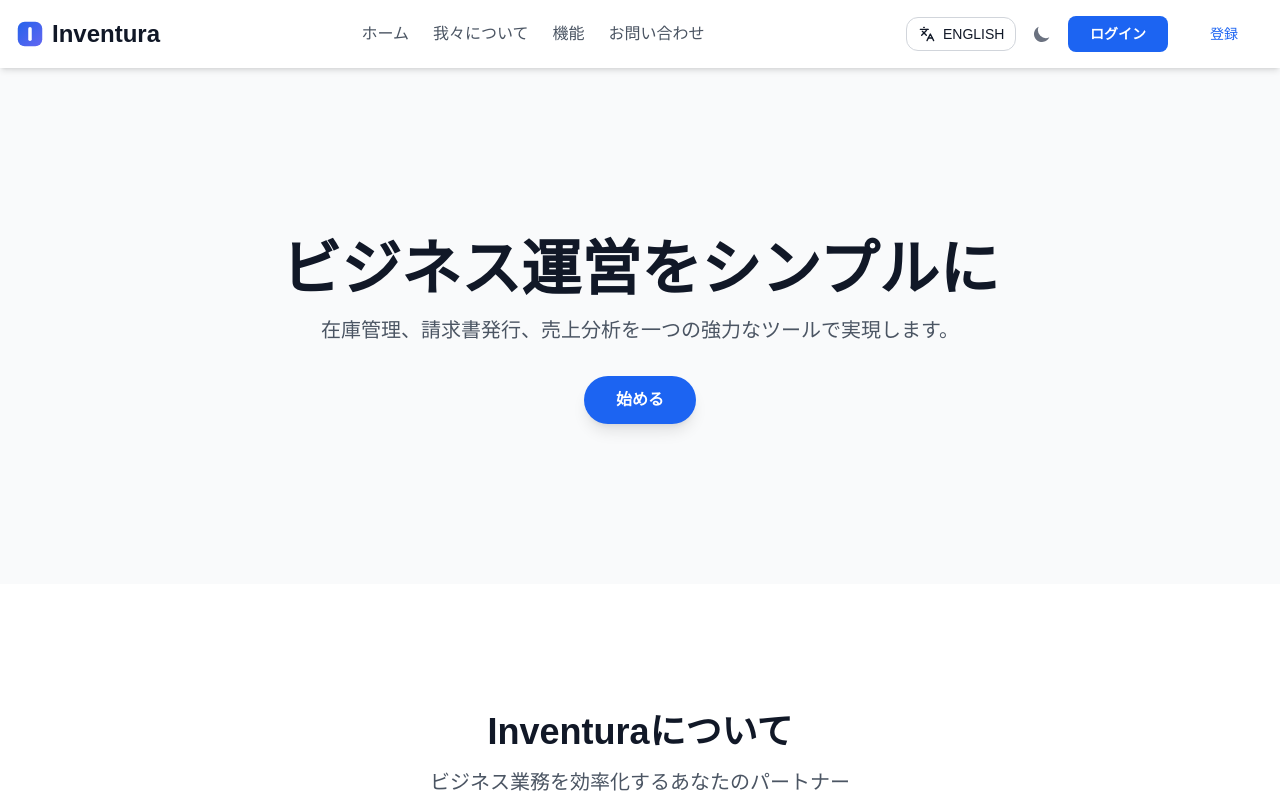
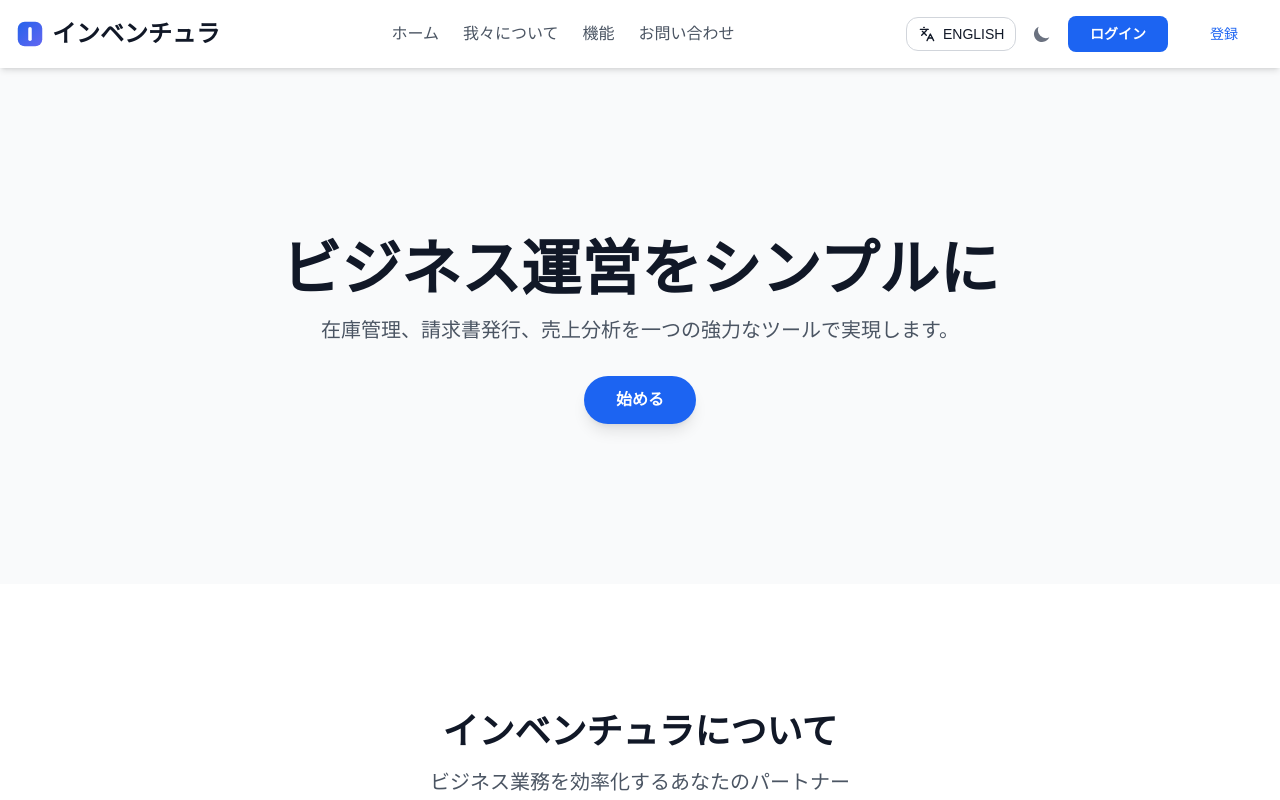
Before and after one commit to shinthantnaingGit/Inventura-Inventory-Management-System, a Next.js app: page / in a window 1280 px wide. Shown: the top 800 px of the page. Built offline with nearby package versions, Linux system fonts and the light colour scheme; a web font is replaced by a local one.

Commit message:
feat: (¥) sign

```diff
--- a/src/features/auth/components/AuthHeader.jsx
+++ b/src/features/auth/components/AuthHeader.jsx
@@ -4,8 +4,11 @@ import Link from "next/link";
 import { DarkThemeToggle } from "flowbite-react";
 import InventuraMark from "@/components/InventuraMark";
 import LangToggle, { LangToggleIcon } from "@/components/LangToggle";
+import { useI18n } from "@/i18n/I18nProvider";
 
 const AuthHeader = () => {
+    const { t } = useI18n();
+
   return (
     <div className="absolute top-0 left-0 right-0 p-4 flex justify-between items-center z-10">
       <Link
@@ -14,7 +17,7 @@ const AuthHeader = () => {
       >
         <div className="flex items-center space-x-2">
           <InventuraMark className="size-7" />
-          <h1 className="text-2xl font-bold">Inventura</h1>
+          <h1 className="text-2xl font-bold">{t("brand", "インベンチュラ")}</h1>
         </div>
       </Link>
       <div className="flex gap-3">
--- a/src/features/static/components/Header.jsx
+++ b/src/features/static/components/Header.jsx
@@ -25,7 +25,7 @@ export default function Header() {
         {/* Left: logo */}
         <div className="flex items-center space-x-2">
           <InventuraMark className="size-7" />
-          <h1 className="text-2xl font-bold">Inventura</h1>
+          <h1 className="text-2xl font-bold">{t("brand", "インベンチュラ")}</h1>
         </div>
 
         {/* Center: desktop nav */}
--- a/src/i18n/messages.js
+++ b/src/i18n/messages.js
@@ -280,7 +280,7 @@ export const messages = {
       backToInventory: "Back to Inventory",
       labels: {
         product: "Product",
-        price: "Price",
+        price: "Price (¥)",
         confirm: "I confirm to create this product",
         goBackAfterSave: "Go Back To Product List After Saving",
       },
@@ -313,7 +313,7 @@ export const messages = {
       loadError: "Failed to load product. Please try again.",
       labels: {
         product: "Product",
-        price: "Price",
+        price: "Price (¥)",
         confirm: "I confirm to update this product",
         goBackAfterSave: "Go Back To Product List After Saving",
       },
@@ -665,7 +665,7 @@ export const messages = {
         cta: "始める",
       },
       about: {
-        heading: "Inventuraについて",
+        heading: "インベンチュラについて",
         subheading: "ビジネス業務を効率化するあなたのパートナー",
         description:
           "Inventuraは、中小企業に強力で使いやすいツールを提供するというシンプルな理念のもとに設立されました。私たちは在庫管理や請求書作成の課題を理解しており、お客様が最も得意なこと、つまりビジネスの成長に集中できるよう、これらのタスクを簡素化することを使命としています。私たちは、単なるツールではなく真のパートナーとして機能する信頼性の高いソフトウェアを目指しています。",
@@ -925,7 +925,7 @@ export const messages = {
       backToInventory: "在庫に戻る",
       labels: {
         product: "商品",
-        price: "価格",
+        price: "価格 (¥)",
         confirm: "この商品を作成することを確認します",
         goBackAfterSave: "保存後に商品一覧へ戻る",
       },
@@ -958,7 +958,7 @@ export const messages = {
       loadError: "商品情報の取得に失敗しました。もう一度お試しください。",
       labels: {
         product: "商品",
-        price: "価格",
+        price: "価格 (¥)",
         confirm: "この商品を更新することを確認します",
         goBackAfterSave: "保存後に商品一覧へ戻る",
       },
```
